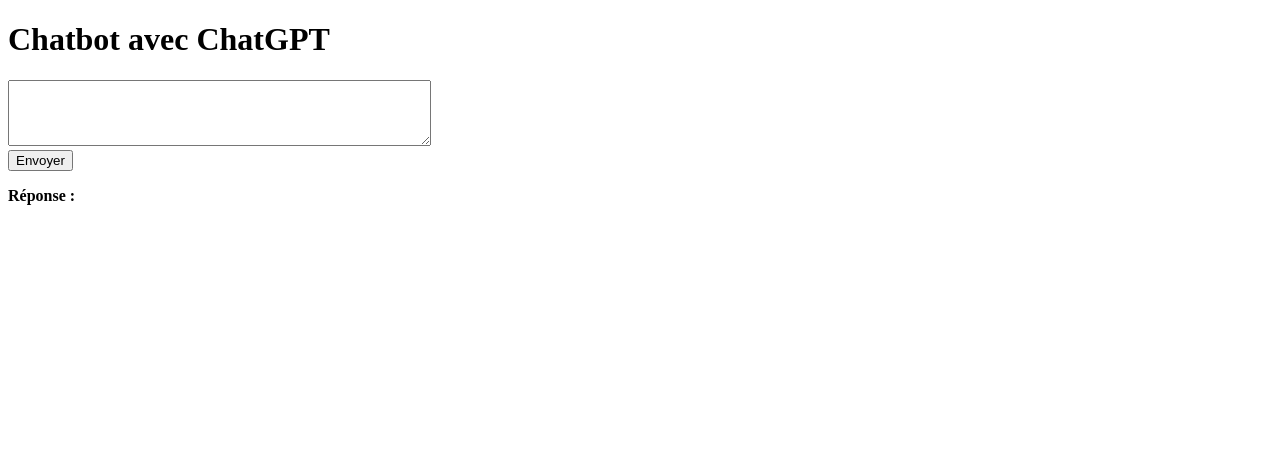
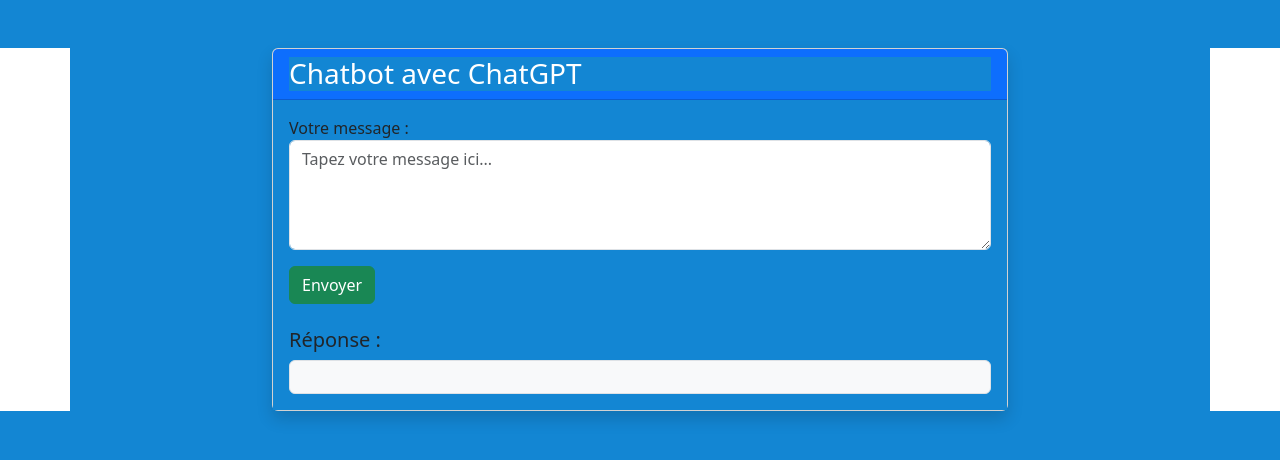
Before and after one commit to MandePriscille/Application-de-chatbot, a Django app: page /chat/ in a window 1280 px wide. Shown: the top 460 px of the page. Run offline with Django 5.2, Linux system fonts and the light colour scheme.

Commit message:
fix: update dessign

```diff
--- a/chatbot_project/chatbot/views.py
+++ b/chatbot_project/chatbot/views.py
@@ -25,7 +25,6 @@
         }
 
         response = requests.post(url, headers=headers, json=data)
-        print("++++++++++++++++++++++", response.status_code)
         if response.status_code == 200:
             chat_response = response.json()['choices'][0]['message']['content']
             return JsonResponse({'response': chat_response})
--- /dev/null
+++ b/chatbot_project/templates/chatbot/base.html
@@ -0,0 +1,14 @@
+<!DOCTYPE html>
+<html>
+<head>
+    <title>Chatbot</title>
+</head>
+<link href="https://cdn.jsdelivr.net/npm/bootstrap@5.3.3/dist/css/bootstrap.min.css" rel="stylesheet" integrity="sha384-QWTKZyjpPEjISv5WaRU9OFeRpok6YctnYmDr5pNlyT2bRjXh0JMhjY6hW+ALEwIH" crossorigin="anonymous">
+{% block css %}{% endblock %}
+<body>
+    {% block content %}{% endblock  %}
+
+    <script src="https://cdn.jsdelivr.net/npm/bootstrap@5.3.3/dist/js/bootstrap.bundle.min.js" integrity="sha384-YvpcrYf0tY3lHB60NNkmXc5s9fDVZLESaAA55NDzOxhy9GkcIdslK1eN7N6jIeHz" crossorigin="anonymous"></script>
+    {% block js %}{% endblock %}
+</body>
+</html>
--- a/chatbot_project/templates/chatbot/chat.html
+++ b/chatbot_project/templates/chatbot/chat.html
@@ -1,14 +1,41 @@
-<!DOCTYPE html>
-<html>
-<head>
-    <title>Chatbot</title>
-</head>
-<body>
-    <h1>Chatbot avec ChatGPT</h1>
-    <textarea id="message" rows="4" cols="50"></textarea><br>
-    <button onclick="sendMessage()">Envoyer</button>
-    <p><strong>Réponse :</strong> <span id="response"></span></p>
+{% extends "chatbot/base.html" %}
 
+{% block css %}
+<style>
+    *{
+        background-color:rgb(19, 134, 211);
+    }
+</style>
+{% endblock %}
+
+{% block content %}
+<div class="container my-5">
+    <div class="row justify-content-center">
+        <div class="col-md-8">
+            <div class="card shadow">
+                <div class="card-header bg-primary text-white">
+                    <h3 class="mb-0">Chatbot avec ChatGPT</h3>
+                </div>
+                <div class="card-body">
+                    <div class="form-group">
+                        <label for="message">Votre message :</label>
+                        <textarea id="message" rows="4" class="form-control" placeholder="Tapez votre message ici..."></textarea>
+                    </div>
+                    <button onclick="sendMessage()" class="btn btn-success mt-3">Envoyer</button>
+                    <div class="mt-4">
+                        <h5>Réponse :</h5>
+                        <div id="response" class="border p-3 rounded bg-light"></div>
+                    </div>
+                </div>
+            </div>
+        </div>
+    </div>
+</div>
+{% endblock %}
+
+{% block js %}
+<!-- Inclusion de Marked.js depuis un CDN -->
+<script src="https://cdn.jsdelivr.net/npm/marked/marked.min.js"></script>
 <script>
     function sendMessage() {
         const message = document.getElementById('message').value;
@@ -21,9 +48,9 @@
         })
         .then(response => response.json())
         .then(data => {
-                document.getElementById('response').innerText = data.response || data.error;
+            const markdownContent = data.response || data.error;
+            document.getElementById('response').innerHTML = marked.parse(markdownContent);
         });
     }
 </script>
-</body>
-</html>
+{% endblock %}
```
Also changed, not shown: 1 other file. Lines whose indentation alone changed are shown as unchanged.
